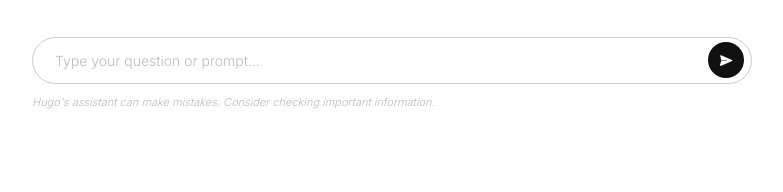
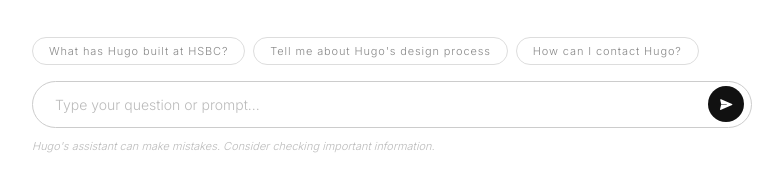
Before and after one commit to hugowph/my-ai-assistant, a website: page index.html in a window 1280 px wide. Shown: the part 192-384 px from the top of the page, without its empty margins (248-1031 px from the left). Drawn offline with nearby package versions, Linux system fonts and the light colour scheme.

Commit message:
Add suggestion chips back

```diff
--- a/index.html
+++ b/index.html
@@ -242,6 +242,33 @@
       fill: #fff;
     }
 
+    /* ── Chips ── */
+    .chips {
+      display: flex;
+      flex-wrap: wrap;
+      gap: 8px;
+      margin-bottom: 16px;
+    }
+
+    .chip {
+      border: 1px solid #ddd;
+      border-radius: 20px;
+      padding: 6px 16px;
+      font-family: 'Inter', sans-serif;
+      font-weight: 300;
+      font-size: 11px;
+      color: #888;
+      letter-spacing: 0.08em;
+      cursor: pointer;
+      background: #ffffff;
+      transition: border-color 0.15s, color 0.15s;
+    }
+
+    .chip:hover {
+      border-color: #aaa;
+      color: #555;
+    }
+
     /* ── Disclaimer ── */
     .disclaimer {
       font-family: 'Inter', sans-serif;
@@ -285,6 +312,13 @@
 
     <!-- Chat -->
     <div class="chat" id="chat"></div>
+
+    <!-- Chips -->
+    <div class="chips" id="chips">
+      <button class="chip">What has Hugo built at HSBC?</button>
+      <button class="chip">Tell me about Hugo's design process</button>
+      <button class="chip">How can I contact Hugo?</button>
+    </div>
 
     <!-- Input -->
     <div class="input-wrap">
@@ -455,6 +489,12 @@
 
   // ── Events ───────────────────────────────────────────────
 
+  document.getElementById('chips').addEventListener('click', e => {
+    const chip = e.target.closest('.chip');
+    if (!chip) return;
+    send(chip.textContent);
+  });
+
   sendBtn.addEventListener('click', () => send(input.value));
 
   input.addEventListener('keydown', e => {
```
